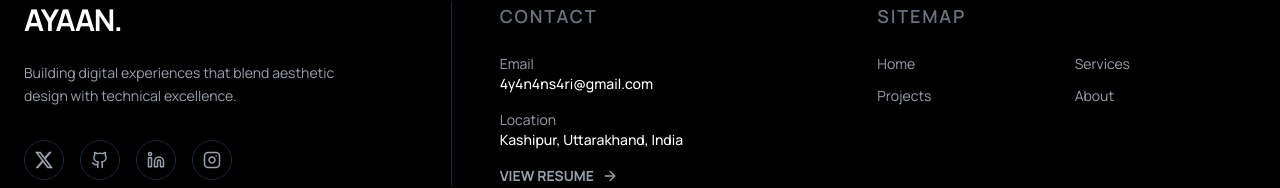
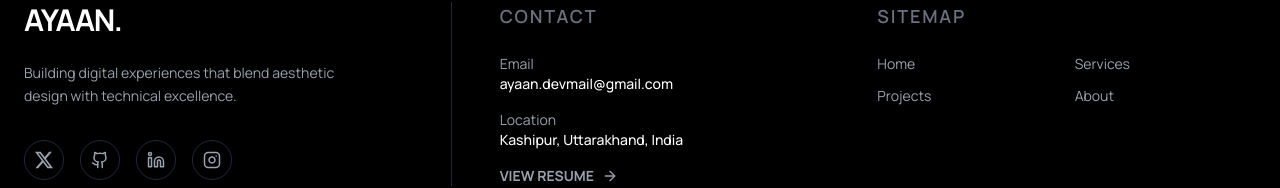
Before and after one commit to MohdAyaanAnsari/Portfolio_frontend, a React (Vite) app: page /resume in a window 1280 px wide. Shown: the part 918-1106 px from the top of the page. Built offline with nearby package versions, Linux system fonts and the light colour scheme.

Commit message:
gmail update

```diff
--- a/src/components/Footer.tsx
+++ b/src/components/Footer.tsx
@@ -36,7 +36,7 @@ export default function Footer() {
             <div className="space-y-4 text-sm">
               <div>
                 <p className="text-gray-400">Email</p>
-                <p className="font-medium">4y4n4ns4ri@gmail.com</p>
+                <p className="font-medium">ayaan.devmail@gmail.com</p>
               </div>
 
               <div>
--- a/src/routes/Resume.tsx
+++ b/src/routes/Resume.tsx
@@ -60,7 +60,7 @@ function Header() {
 
         <div className="flex flex-col gap-3 text-zinc-500 text-xs font-mono ">
           <span className="flex items-center gap-2">
-            <Mail size={14} /> 4y4n4ns4ri@gmail.com
+            <Mail size={14} /> ayaan.devmail@gmail.com
           </span>
 
           <span className="flex items-center gap-2">
```
